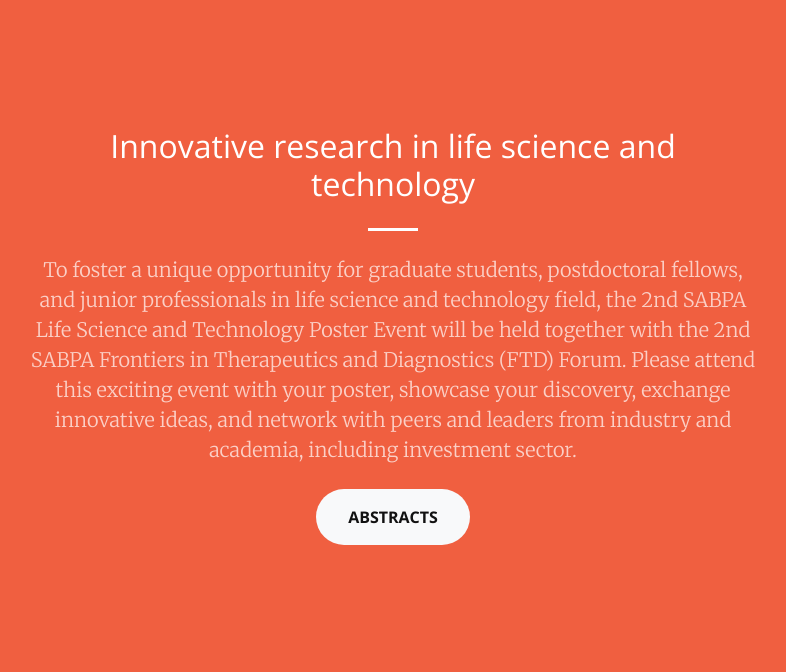
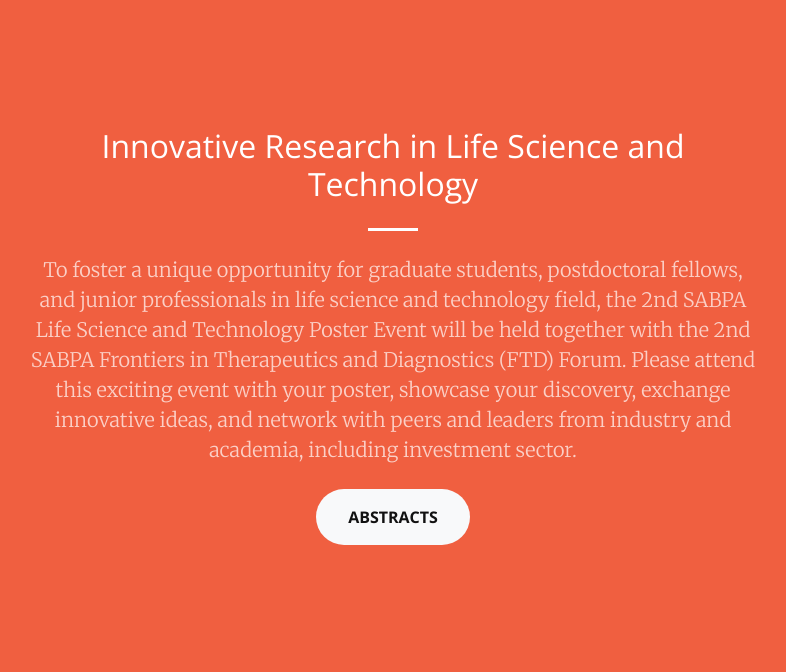
Before and after one commit to naity/poster_website, a Django app: page /home/ in a window 1280 px wide. Shown: the part 801-1473 px from the top of the page, without its empty margins (247-1033 px from the left). Run offline with Django 3.2, Linux system fonts and the light colour scheme; some libraries are stand-ins or nearby versions.

Commit message:
changed some texts

```diff
--- a/home/templates/home/index.html
+++ b/home/templates/home/index.html
@@ -59,7 +59,7 @@
     <div class="container">
       <div class="row">
         <div class="col-lg-8 mx-auto text-center">
-          <h2 class="section-heading text-white">Innovative research in life science and technology</h2>
+          <h2 class="section-heading text-white">Innovative Research in Life Science and Technology</h2>
           <hr class="light my-4">
           <p class="text-faded mb-4 lead">To foster a unique opportunity for graduate students, postdoctoral fellows, and junior professionals in life science and technology field, the 2nd SABPA Life Science and Technology Poster Event will be held together with the 2nd SABPA Frontiers in Therapeutics and Diagnostics (FTD) Forum. Please attend this exciting event with your poster, showcase your discovery, exchange innovative ideas, and network with peers and leaders from industry and academia, including investment sector.</p>
           <a class="btn btn-light btn-xl js-scroll-trigger" href="#abstracts">Abstracts</a>
@@ -255,7 +255,7 @@
     <div class="container">
       <div class="row">
         <div class="col-lg-8 mx-auto text-center">
-          <h2 class="section-heading">Contact us</h2>
+          <h2 class="section-heading">Contact Us</h2>
           <hr class="my-4">
           <p class="mb-5">If you have any questions, please contact us at: </p>
         </div>
```
